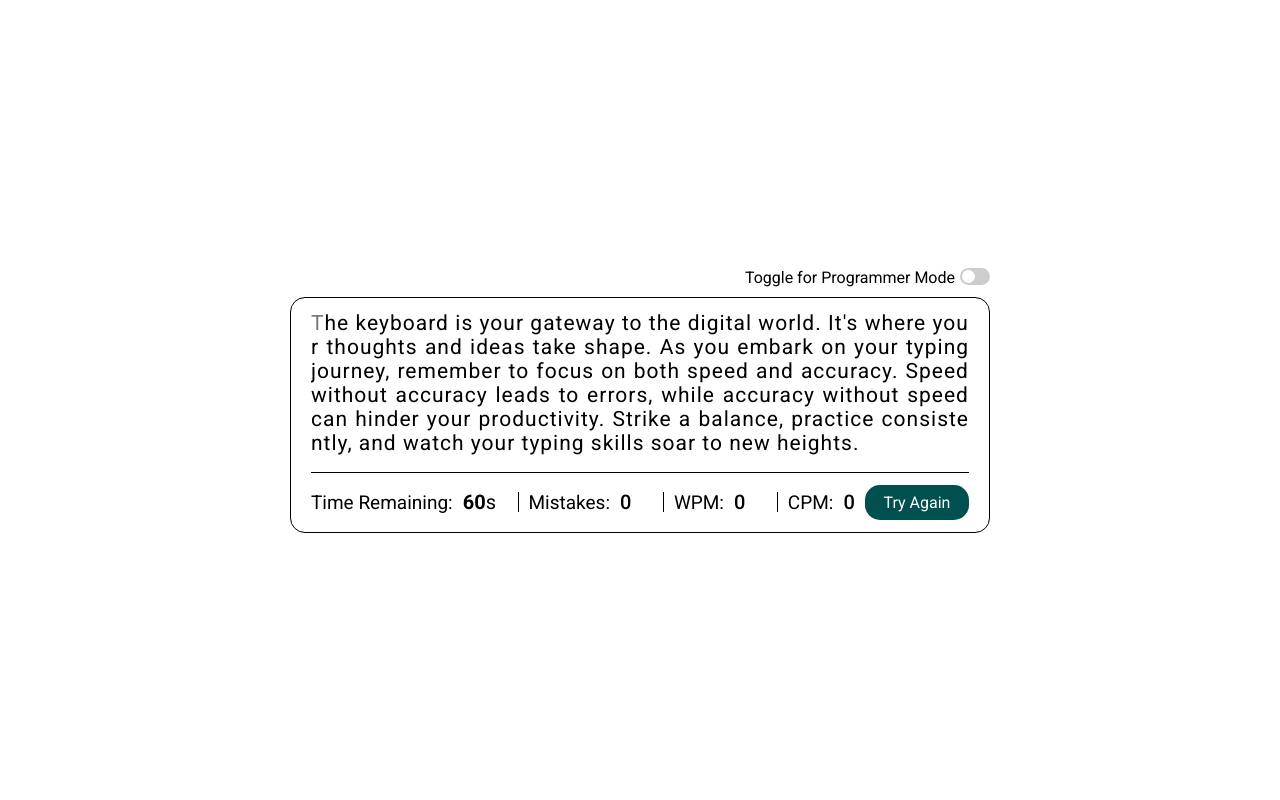
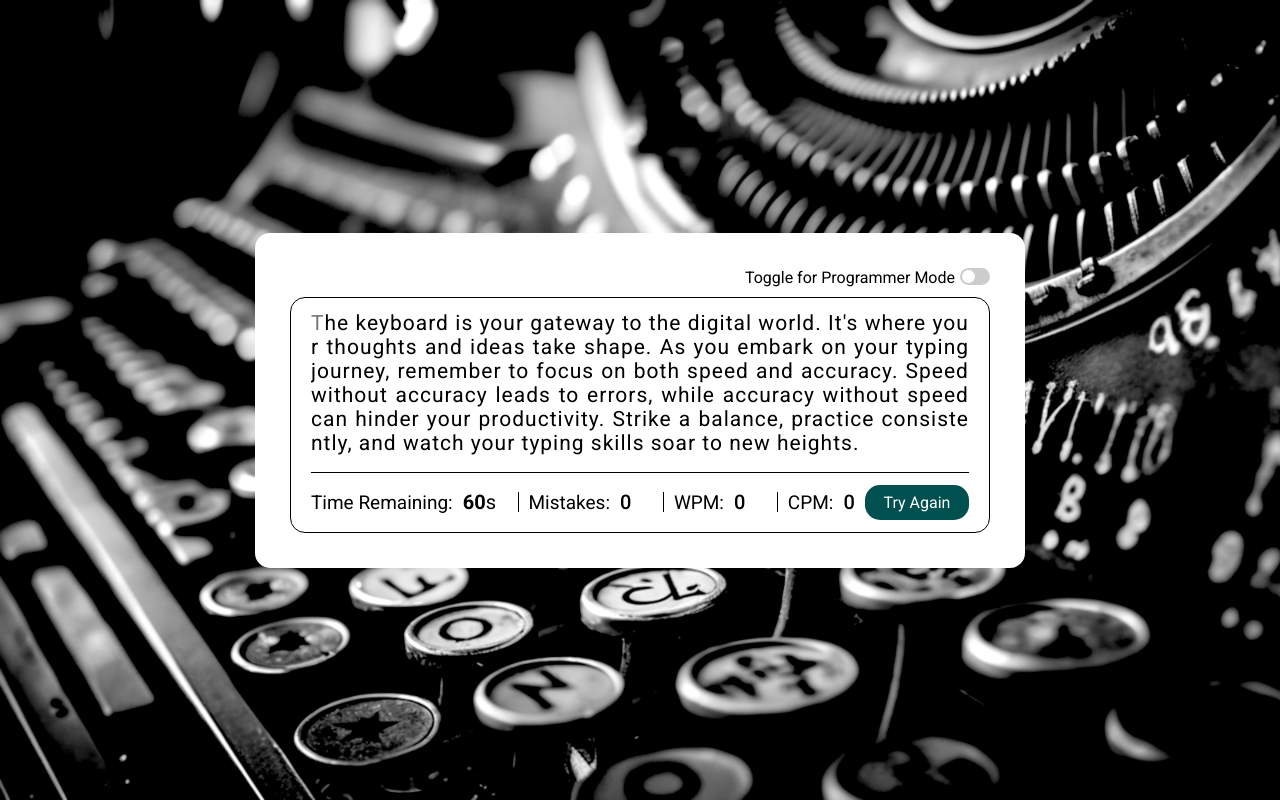
Before and after one commit to Munnjee/TypingSpeed, a plain HTML site: page index.html in a window 1280 px wide. Drawn offline with nearby package versions, Linux system fonts and the light colour scheme; the site is published under a folder, as on GitHub Pages, so addresses that start at the root find nothing.

Commit message:
modify organization of img file

```diff
--- a/style.css
+++ b/style.css
@@ -16,7 +16,7 @@ body{
   align-items: center;
   justify-content: center;
   min-height: 100vh;
-  background-image: url('/img/bg.jpg');
+  background-image: url('bg.jpg');
   background-size: cover;
 }
 
```
Also changed, not shown: bg.jpg (renamed from img/bg.jpg).
